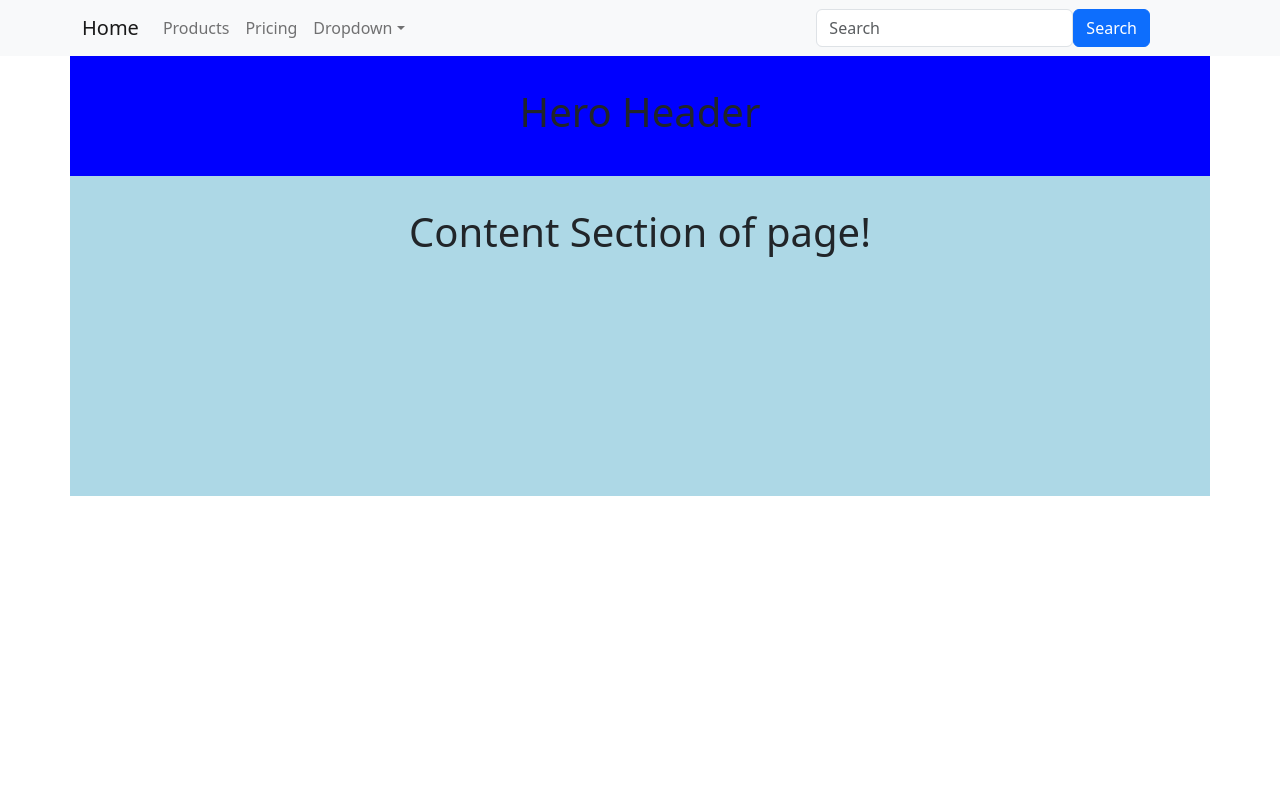
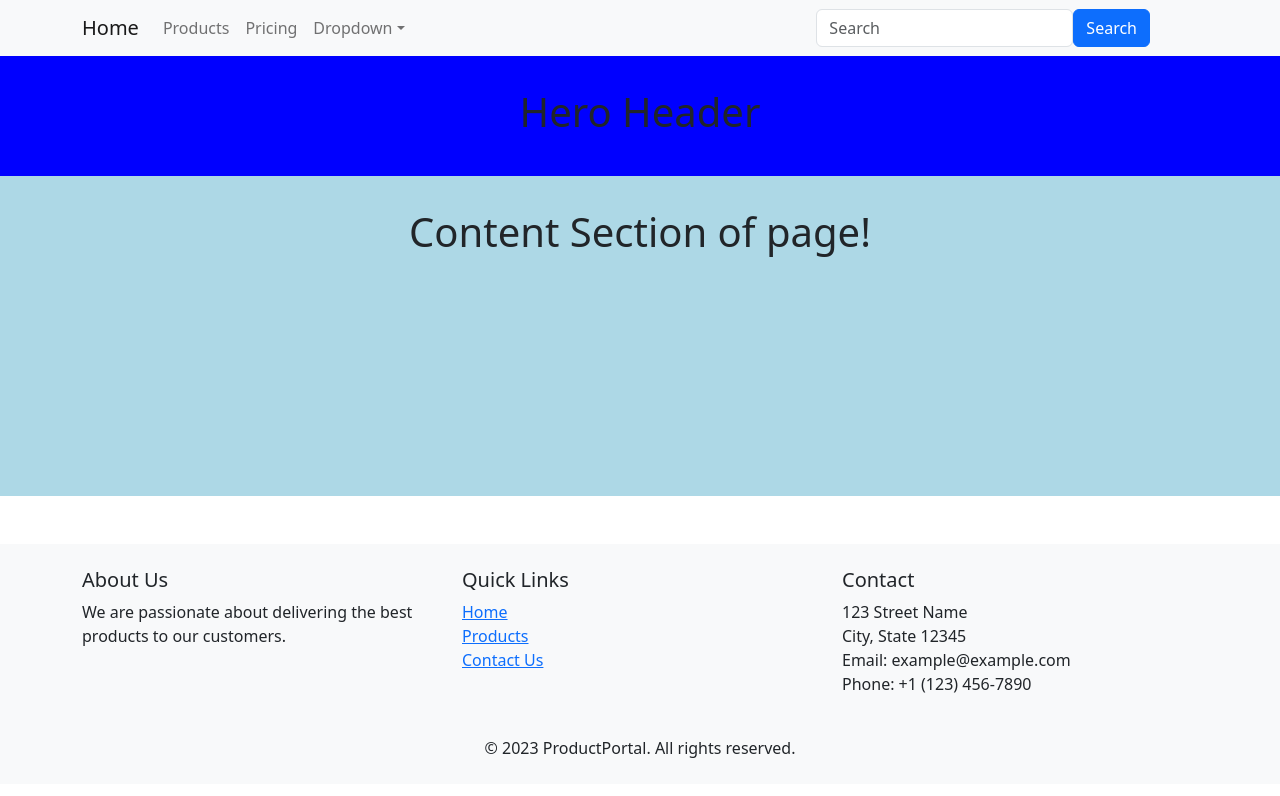
Before and after one commit to HagenGaryP/ProdPortalStarterKit, a React app: page / in a window 1280 px wide. Shown: the top 796 px of the page. Built offline with nearby package versions, Linux system fonts and the light colour scheme.

Commit message:
added footer

```diff
--- a/src/App.tsx
+++ b/src/App.tsx
@@ -5,12 +5,14 @@
 import React from 'react';
 import NavbarComponent from './components/Navbar/Navbar';
 import Home from './views/Home/Home';
+import Footer from './containers/Footer/Footer';
 
 const App: React.FC = () => {
   return (
     <>
       <NavbarComponent />
       <Home />
+      <Footer />
     </>
   );
 }
--- /dev/null
+++ b/src/containers/Footer/Footer.tsx
@@ -0,0 +1,48 @@
+import React from 'react';
+import { Container, Row, Col } from 'react-bootstrap';
+
+interface FooterProps {
+  // You can add properties here if required.
+  year?: number;
+}
+
+const Footer: React.FC<FooterProps> = ({ year = new Date().getFullYear() }) => {
+  return (
+    <footer className="bg-light py-4 mt-5">
+      <Container>
+        <Row>
+          <Col md={4}>
+            <h5>About Us</h5>
+            <p>
+              We are passionate about delivering the best products to our customers.
+            </p>
+          </Col>
+          <Col md={4}>
+            <h5>Quick Links</h5>
+            <ul className="list-unstyled">
+              <li><a href="#!">Home</a></li>
+              <li><a href="#!">Products</a></li>
+              <li><a href="#!">Contact Us</a></li>
+            </ul>
+          </Col>
+          <Col md={4}>
+            <h5>Contact</h5>
+            <p>
+              123 Street Name<br />
+              City, State 12345<br />
+              Email: example@example.com<br />
+              Phone: +1 (123) 456-7890
+            </p>
+          </Col>
+        </Row>
+        <Row>
+          <Col className="text-center mt-4">
+            &copy; {year} ProductPortal. All rights reserved.
+          </Col>
+        </Row>
+      </Container>
+    </footer>
+  );
+}
+
+export default Footer;
--- a/src/containers/Hero/Hero.scss
+++ b/src/containers/Hero/Hero.scss
@@ -1,5 +1,4 @@
 .hero-section-container {
-  background-color: blue;
   padding: 2em 0;
 
   .row {
--- /dev/null
+++ b/src/views/Home/Home.scss
@@ -0,0 +1,7 @@
+.home-hero-wrapper {
+  background-color: blue;
+}
+
+.home-content-wrapper {
+  background-color: lightblue;
+}
--- a/src/views/Home/Home.tsx
+++ b/src/views/Home/Home.tsx
@@ -1,14 +1,20 @@
 import React from 'react';
 import Hero from '../../containers/Hero/Hero';
 import ContentSection from '../../containers/ContentSection/ContentSection';
+
+import './Home.scss'
 
 const Home: React.FC = () => {
 
   return (
     <>
-    {/* sections of the home page */}
-    <Hero />
-    <ContentSection />
+      {/* sections of the home page */}
+      <div className="home-hero-wrapper">
+        <Hero />
+      </div>
+      <div className="home-content-wrapper">
+        <ContentSection />
+      </div>
     </>
   );
 }
```
